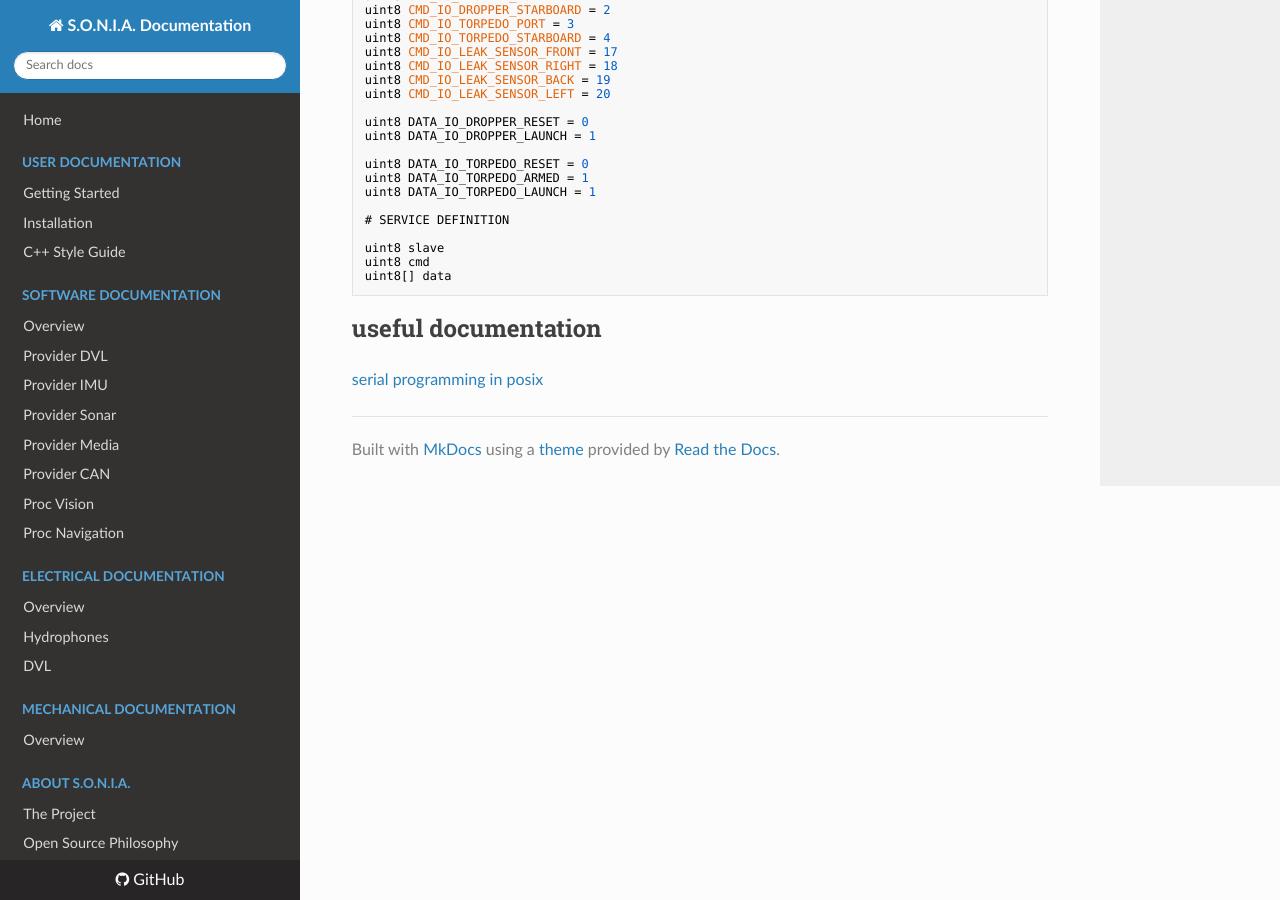
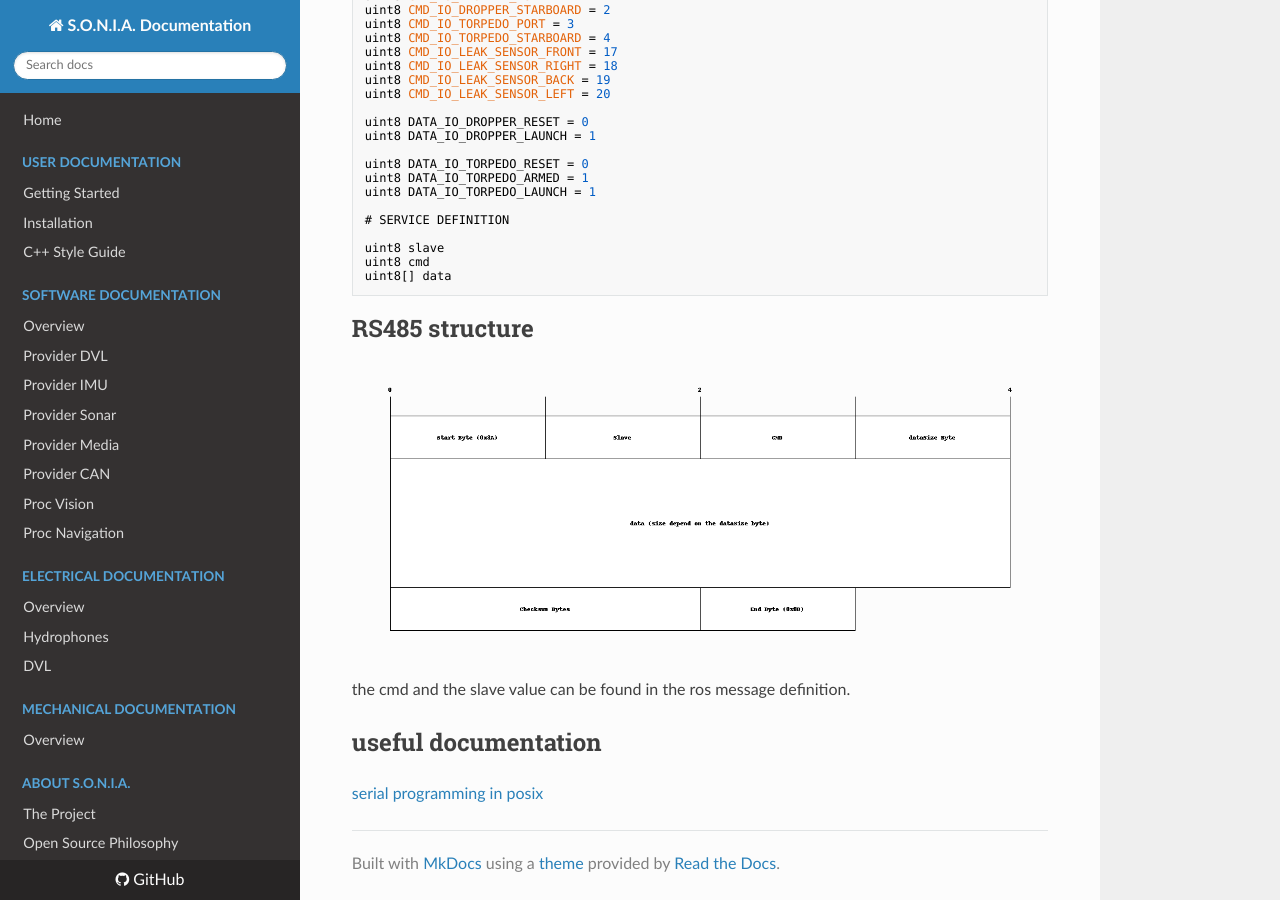
Before and after one commit to sonia-auv/documentation, an MkDocs documentation site: the page built from docs/software/interface_RS485.md, in a window 1280 px wide and 900 px high, scrolled down 1290 px. Built offline with MkDocs 1.6.1, drawn with Linux system fonts in a browser that asks for light colours; nearby versions of some CDN libraries; old or Windows-style settings are respelled for this version of MkDocs.

Commit message:
add the rs485 structure

```diff
--- a/docs/software/interface_RS485.md
+++ b/docs/software/interface_RS485.md
@@ -79,6 +79,13 @@ RS485 use 4 different threads and two thread-safe queue (writerQueue and parseQu
 	uint8 slave
 	uint8 cmd
 	uint8[] data
+
+## RS485 structure
+
+![AUV7 Design](../assets/img/RS485.png)
+
+the cmd and the slave value can be found in the ros message definition.
+
 ## useful documentation
 
 [serial programming in posix](https://www.cmrr.umn.edu/~strupp/serial.html)
```
Also changed, not shown: docs/assets/img/RS485.png (added).
